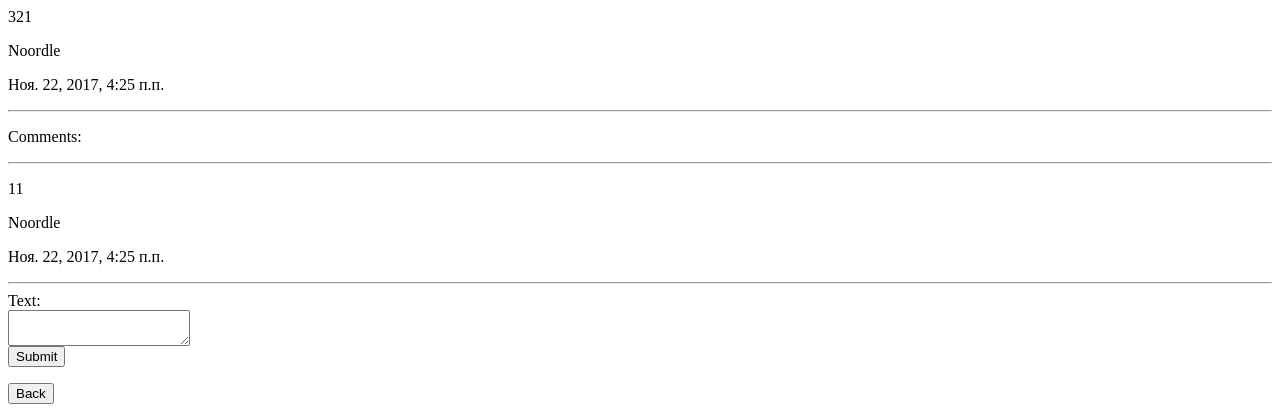
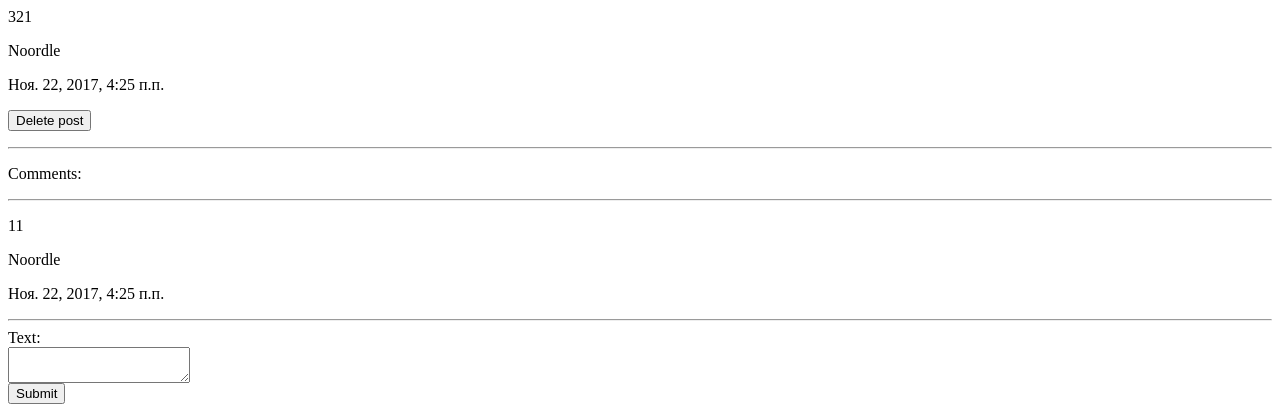
Before and after one commit to Noordle/Forred, a Django app: page /blog/posts/10/ in a window 1280 px wide. Shown: the top 420 px of the page. Run offline with Django 3.2, Linux system fonts and the light colour scheme; data comes from the database, SQL or seed files in the repository; both versions use the stored data as it was after the commit.

Commit message:
Del1
Signed-off-by: Noordle <noordle1537@gmail.com>

```diff
--- a/blog/templates/blog/post_view.html
+++ b/blog/templates/blog/post_view.html
@@ -2,6 +2,9 @@
         <p>{{ post.message }}</p>
         <p>{{ post.author }}</p>
         <p>{{ post.date }}</p>
+        <form method="delete" name="delete" action="/blog/posts">
+            <button type="submit" value="Delete">Delete post</button>
+        </form>
         <hr>
 
     <p>Comments:</p>
--- a/blog/urls.py
+++ b/blog/urls.py
@@ -9,7 +9,6 @@ urlpatterns = [
     url(r'^register/$', RegisterFormView.as_view()),
     url(r'^login/$', LoginFormView.as_view()),
     url(r'^logout/$', LogoutView.as_view()),
-
     url(r'^$', post_all, name='list'),
 
 ]
--- a/blog/views.py
+++ b/blog/views.py
@@ -6,11 +6,10 @@ from django.contrib.auth.forms import UserCreationForm, AuthenticationForm
 import datetime
 from django.contrib.auth import login, logout
 from django.views.generic.base import View
-from django.contrib.auth.models import User
 
 
 def post_all(request):
-    object_list = Post.objects.order_by('author')
+    object_list = Post.objects.order_by('date')
     template = loader.get_template('blog/post_list.html')
     context = {
         'object_list': object_list, 'user': request.user
@@ -19,26 +18,18 @@ def post_all(request):
 
 
 def post_view(request, post_id):
-    # if request.method == 'GET':
     post = Post.objects.get(id=post_id)
     object_list_com = Comment.objects.filter(post=post)
     template = loader.get_template('blog/post_view.html')
     context = {'object_list_com': object_list_com, 'post': post}
     return HttpResponse(template.render(context))
-    # elif request.method == "POST":
-    #     author = request.POST.get('author')
-    #     text = request.POST.get('text')
-    #     date = datetime.datetime.now()
-    #     post = Post.objects.get(id=post_id)
-    #     Comment.objects.create(author=author, text=text, date=date, post=post)
-    #     return HttpResponseRedirect('/blog/posts/%s' % post)
+
 
 def add(request):
     if request.method == "POST":
         title = request.POST.get('title')
         message = request.POST.get('message')
         author = request.user
-        # date = request.POST.get('date')
         Post.objects.create(title=title, message=message, author=author, date=datetime.datetime.now())
     return HttpResponseRedirect('/blog/')
 
@@ -50,63 +41,39 @@ def add_com(request, post_id):
         date = datetime.datetime.now()
         post = Post.objects.get(id=post_id)
         Comment.objects.create(author=author, text=text, date=date, post=post)
+    elif request.method == "DELETE":
+        Post.objects.get(id=post_id).delete()
+        return HttpResponseRedirect("/blog/")
     return HttpResponseRedirect(Post.get_absolute_url(post))
+
 
 class LoginFormView(FormView):
     form_class = AuthenticationForm
-
-    # Аналогично регистрации, только используем шаблон аутентификации.
     template_name = "blog/login.html"
-
-    # В случае успеха перенаправим на главную.
-    success_url = "/"
+    success_url = "/blog"
 
     def form_valid(self, form):
-        # Получаем объект пользователя на основе введённых в форму данных.
         self.user = form.get_user()
-
-        # Выполняем аутентификацию пользователя.
         login(self.request, self.user)
         return super(LoginFormView, self).form_valid(form)
 
+
 class RegisterFormView(FormView):
     form_class = UserCreationForm
-
-    # Ссылка, на которую будет перенаправляться пользователь в случае успешной регистрации.
-    # В данном случае указана ссылка на страницу входа для зарегистрированных пользователей.
     success_url = "/blog/posts"
-
-    # Шаблон, который будет использоваться при отображении представления.
     template_name = "blog/register.html"
 
     def form_valid(self, form):
-        # Создаём пользователя, если данные в форму были введены корректно.
         form.save()
-
-        # Вызываем метод базового класса
         return super(RegisterFormView, self).form_valid(form)
 
-class LoginFormView(FormView):
-    form_class = AuthenticationForm
-
-    # Аналогично регистрации, только используем шаблон аутентификации.
-    template_name = "blog/login.html"
-
-    # В случае успеха перенаправим на главную.
-    success_url = "/blog"
-
     def form_valid(self, form):
-        # Получаем объект пользователя на основе введённых в форму данных.
         self.user = form.get_user()
-
-        # Выполняем аутентификацию пользователя.
         login(self.request, self.user)
         return super(LoginFormView, self).form_valid(form)
 
+
 class LogoutView(View):
     def get(self, request):
-        # Выполняем выход для пользователя, запросившего данное представление.
         logout(request)
-
-        # После чего, перенаправляем пользователя на главную страницу.
         return HttpResponseRedirect("/blog")
```
Also changed, not shown: blog/templates/blog/post_list.html (+9 -14 lines), db.sqlite3.
